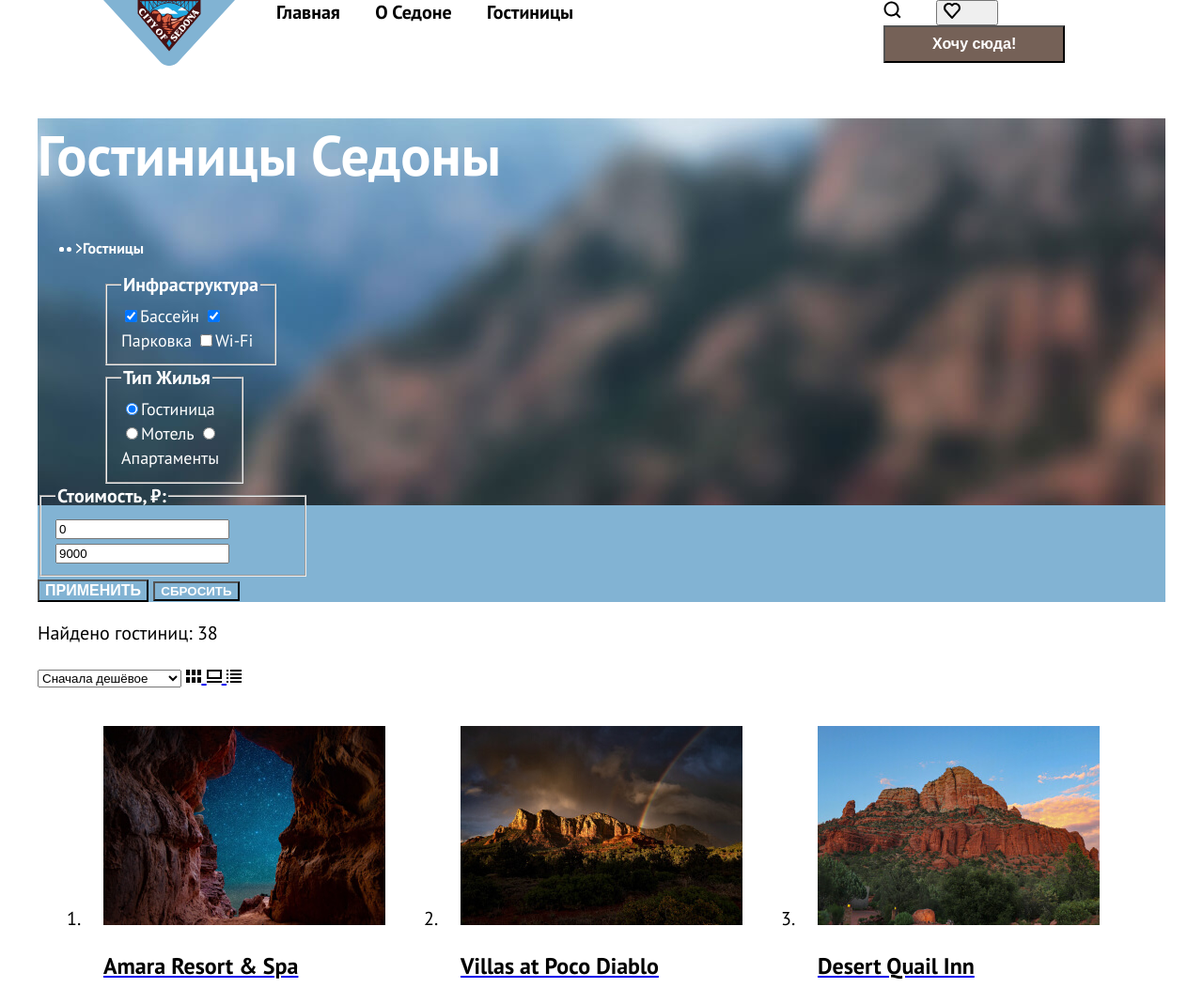
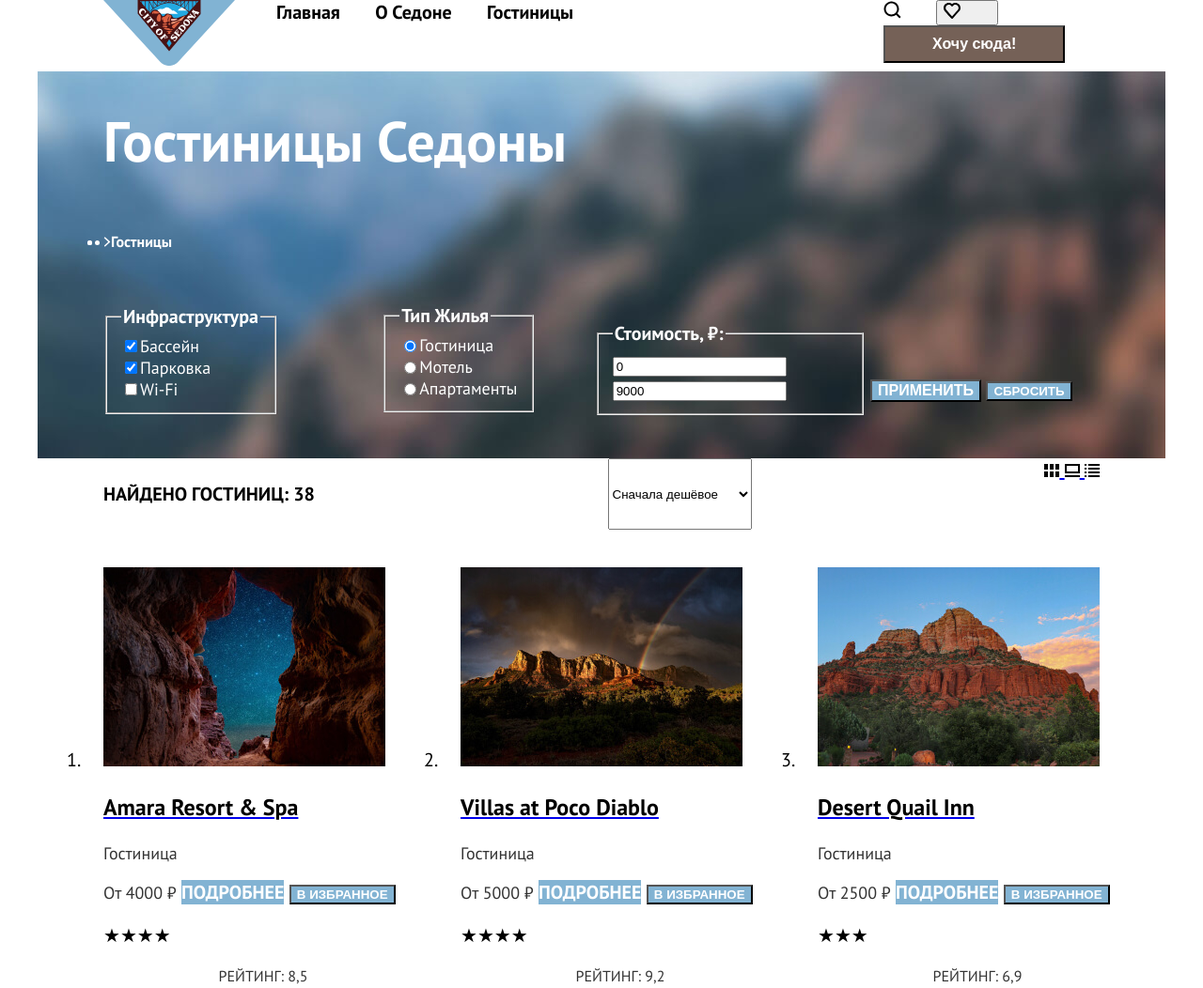
Before and after one commit to htmlacademy-htmlcss/486491-sedona-35, a plain HTML site: page catalog.html in a window 1280 px wide. Shown: the top 1052 px of the page at 94% size. Drawn offline with Linux system fonts and the light colour scheme.

Commit message:
add graphics of the main page and catalog

```diff
--- a/catalog.html
+++ b/catalog.html
@@ -46,10 +46,10 @@
           </ul>
         </nav>
       </header>
-      <main class="main-container main-inner">
+      <main class="main-container main-catalog">
         <div class="page-container">
           <section class="search">
-            <h1 class="inner-header-title">Гостиницы Седоны</h1>
+            <h1>Гостиницы Седоны</h1>
             <ul class="breadcrumbs">
               <li class="breadcrumbs-item">
                 <a class="breadcrumbs-link visually-hidden" href="index.html">Главная
@@ -118,6 +118,7 @@
               <option value="expensive">Сначала дорогое</option>
               <option value="popular">Сначала популярное</option>
             </select>
+            <div class="sorting-view">
               <a href="#" class="view-card">
                 <img src="images/view-card-ikon.svg" width="16" height="14">
                 <span class="visually-hidden">Показать карточки</span>
@@ -130,6 +131,7 @@
                 <img src="images/view-list-ikon.svg" width="16" height="14">
                 <span class="visually-hidden">Показать список</span>
               </a>
+            </div>
           </div>
           <div class="product-cards">
             <h2 class="visually-hidden">Перечень гостиниц</h2>
--- a/style/style.css
+++ b/style/style.css
@@ -219,12 +219,19 @@ body {
   text-align: center;
 }
 
+.main-catalog {
+  display: flex;
+}
 .search {
   background: url("../images/catalog-background.jpg")#82B3D3 no-repeat;
+  height: 412px;
   background-size: 100% auto;
 }
 
 .search h1 {
+  margin-top: 0;
+  padding-top: 35px;
+  padding-left: 70px;
   color: white;
   font-size: 60px;
   font-weight: 700;
@@ -232,17 +239,22 @@ body {
 
 .breadcrumbs {
   display: flex;
+  padding-top: 8px;
+  padding-left: 70px;
+  padding-bottom: 40px;
   color: white;
   font-size: 16px;
   font-weight: 700;
 }
 
 .filter-container{
+  display: inline-block;
   width: 151px;
   margin: 0 70px;
 }
 
 .filter-container-price {
+  display: inline-block;
   width: 288px;
 }
 
@@ -256,6 +268,9 @@ body {
 }
 
 .catalog-filter-item {
+  display: flex;
+  align-items: center;
+  padding-top: 0;
   font-size: 18px;
   font-weight: 400;
 }
@@ -267,8 +282,25 @@ body {
 }
 
 .sorting-container {
+  display: flex;
   color: black;
   background-color: white;
+}
+
+.sorting-result {
+  margin-left: 70px;
+  font-weight: 700;
+  size: 30px;
+  line-height: 36px;
+  text-transform: uppercase;
+}
+
+.sorting-select {
+  margin: 0 auto;
+}
+
+.sorting-view {
+  margin-right: 70px;
 }
 
 .hotel-list {
```
Lines whose indentation alone changed are shown as unchanged.
